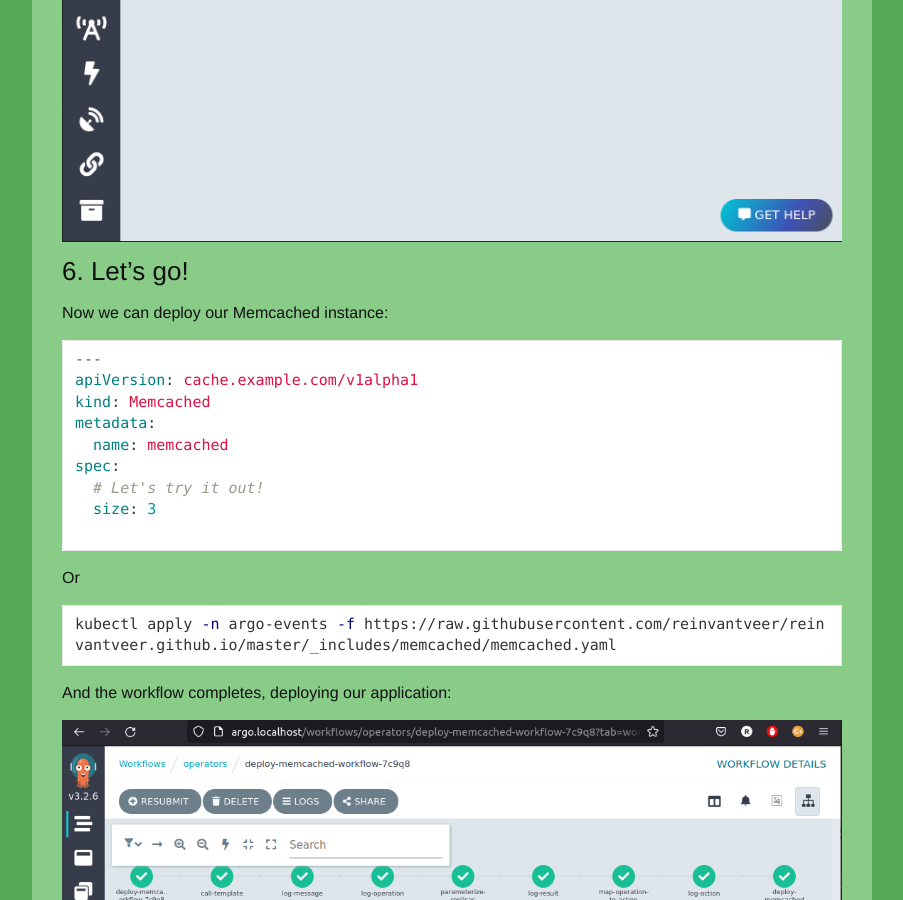
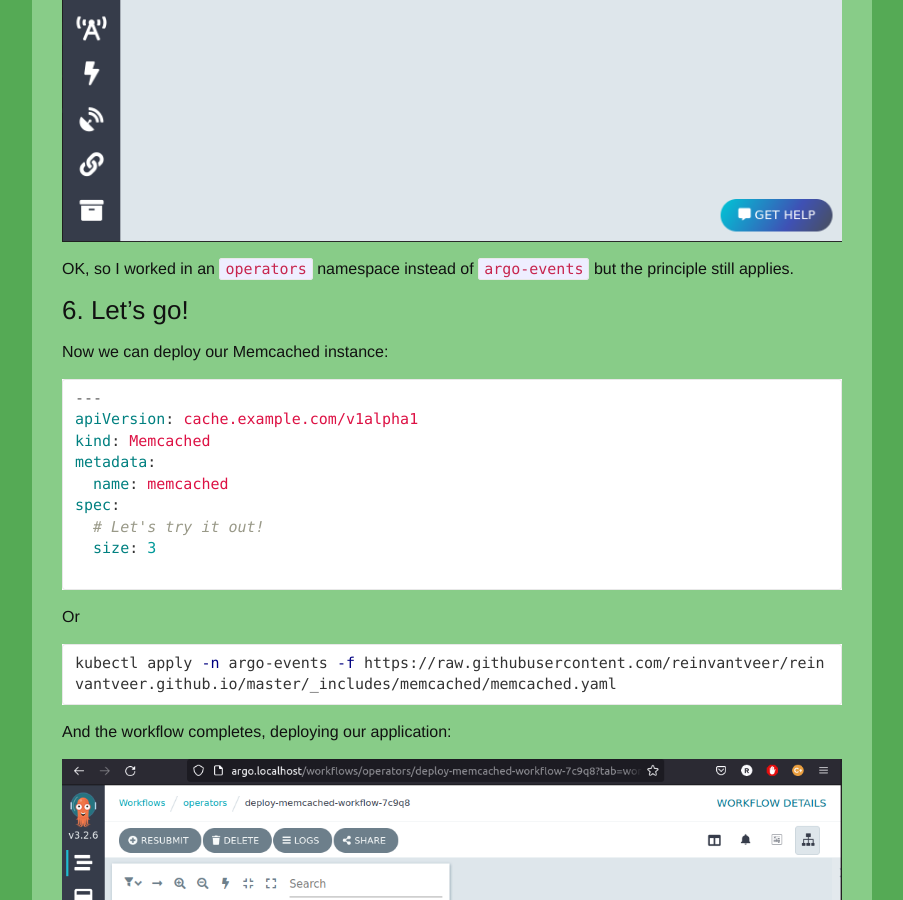
Before and after one commit to reinvantveer/reinvantveer.github.io, a Jekyll site: the page built from _posts/2022-01-29-easier-operator.md, in a window 1280 px wide and 900 px high, scrolled down 15049 px. Shown: the whole window, without its empty margins (188-1091 px from the left). Built offline with Jekyll 4.4.1, drawn with Linux system fonts in a browser that asks for light colours; comment, search, counter and statistics services are not loaded.

Commit message:
explanatory comment on events namespace
Signed-off-by: reinvantveer <rein@vantveer.me>

```diff
--- a/_posts/2022-01-29-easier-operator.md
+++ b/_posts/2022-01-29-easier-operator.md
@@ -280,6 +280,8 @@
 
 ![Memcached deployment workflow template in Argo UI](/images/workflow-template-in-argo-ui.png)
 
+OK, so I worked in an `operators` namespace instead of `argo-events` but the principle still applies.
+
 ### 6. Let's go!
 
 Now we can deploy our Memcached instance:
```
